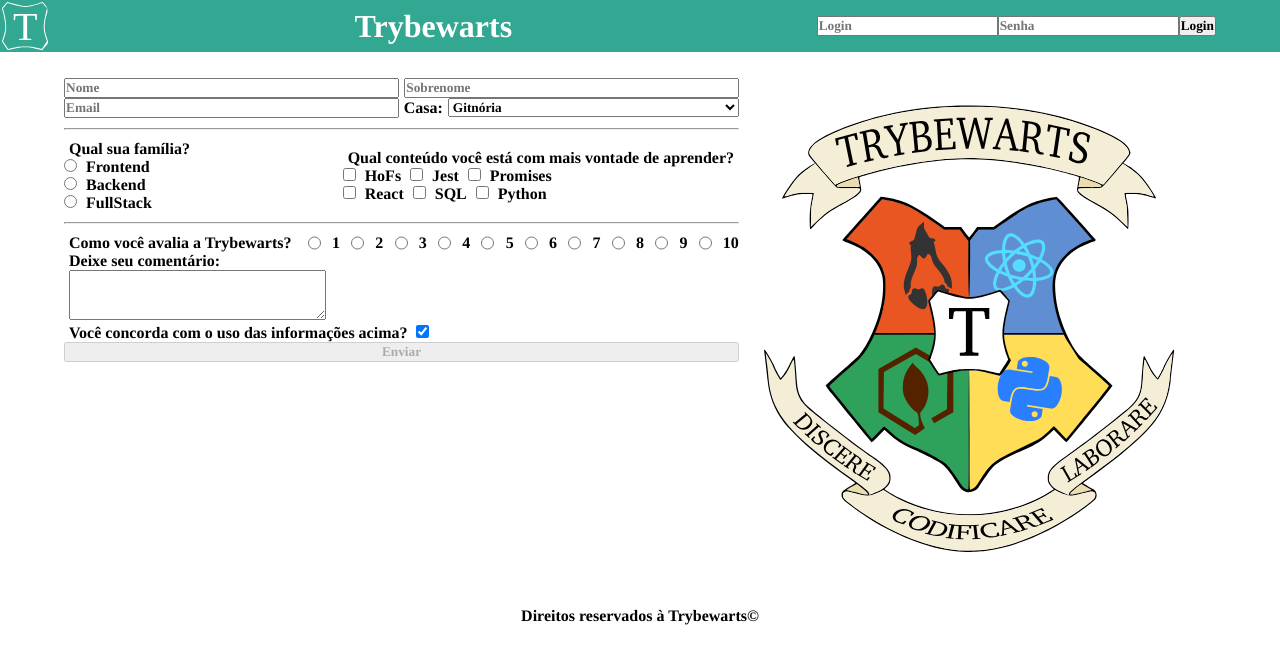
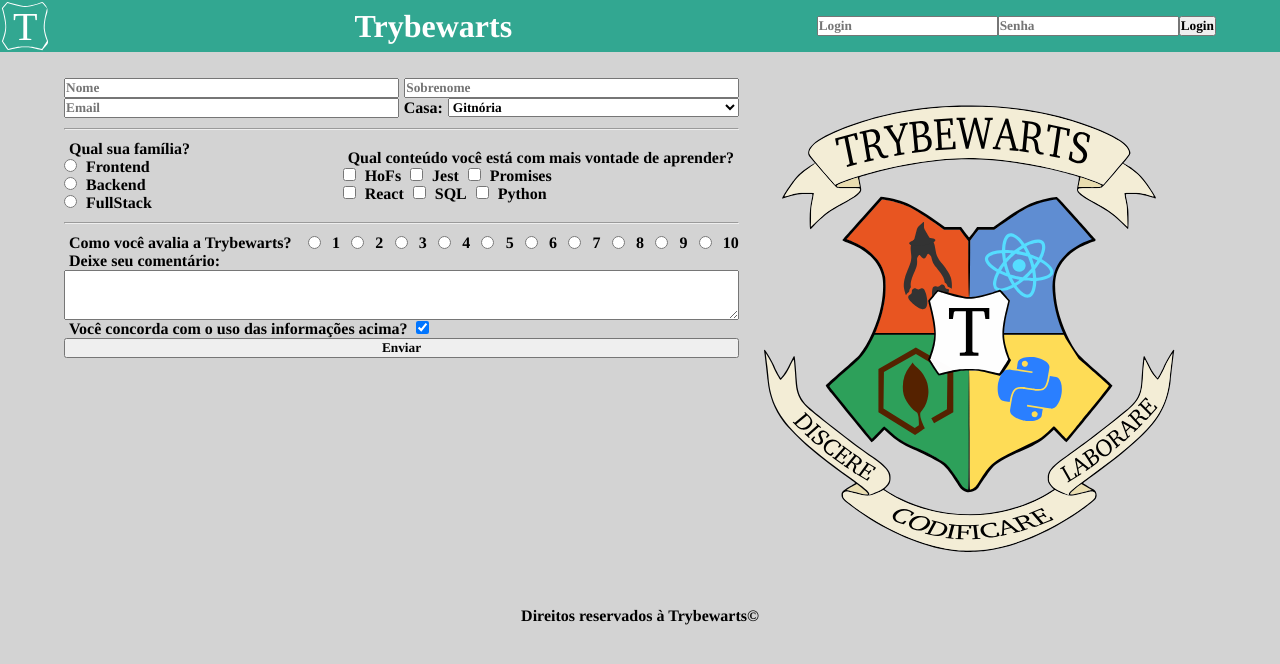
Before and after one commit to Atharr/mytrybewarts, a website: page index.html in a window 1280 px wide. Both pictures are taken after a click on the checkbox "Você concorda com o uso das informações acima?". Drawn offline with Linux system fonts and the light colour scheme; a web font is replaced by a local one.

Commit message:
Consertando o requisito 18.

```diff
--- a/index.html
+++ b/index.html
@@ -75,10 +75,8 @@
         </div>
       </div>
       <hr>
-      <section id="labelRate">
-        <label for="" id="label-rate">
-          <p>Como você avalia a Trybewarts?</p>
-        </label>
+      <div class="row">
+        <label for="" id="label-rate">Como você avalia a Trybewarts?</label>
         <input type="radio" name="rate" value="1">1
         <input type="radio" name="rate" value="2">2
         <input type="radio" name="rate" value="3">3
@@ -89,13 +87,11 @@
         <input type="radio" name="rate" value="8">8
         <input type="radio" name="rate" value="9">9
         <input type="radio" name="rate" value="10">10
-      </section>
-      <label for="textarea" class="textarea">
-        <p>Deixe seu comentário:</p>
-        <textarea name="textarea" id="textarea" cols="30" rows="3" maxlength="500"></textarea>
-      </label>
+      </div>
+      <label for="textarea" class="textarea">Deixe seu comentário:</label>
+      <textarea name="textarea" id="textarea" cols="30" rows="3" maxlength="500"></textarea>
       <div>
-        <label for="agreement" id="label-infos"> Você concorda com o uso das informações acima? </label>
+        <label for="agreement" id="label-infos">Você concorda com o uso das informações acima?</label>
         <input type="checkbox" id="agreement">
       </div>
       <button type="submit" id="submit-btn" disabled>Enviar</button>
--- a/script.js
+++ b/script.js
@@ -1,6 +1,3 @@
-const checkBox = document.getElementById('agreement');
-const buttonEnviar = document.getElementById('submit-btn');
-
 // setButtonLoginSubmit(): configura o botão do form de login
 function setButtonLoginSubmit() {
   // obtém o seletor do botão e acrescenta o event listener
@@ -15,18 +12,18 @@ function setButtonLoginSubmit() {
   });
 }
 
-// Marcello, dá uma olhada aqui, não sei o que estou errando. Valeu!
-// function agreementCheck() {
-//   if (checkBox.checked) {
-//     buttonEnviar.disabled = false;
-//   } else {
-//     buttonEnviar.disabled = true;
-//   }
-// }
-// checkBox.addEventListener('click', agreementCheck);
+// setCheckAgreement(): configura o checkbox #agreement para habilitar o botão de submit
+function setCheckAgreement() {
+  // obtém o seletor do checkbox #agreement e acrescenta o event listener
+  document.getElementById('agreement').addEventListener('click', (event) => {
+    // obtém o seletor do botão #submit-btn e habilita-o caso o checkbox esteja selecionado
+    document.getElementById('submit-btn').disabled = !event.target.checked;
+  });
+}
 
 // executa as funções ao carregar a página
 window.onload = () => {
   // configura os event listeners
   setButtonLoginSubmit();
+  setCheckAgreement();
 };
--- a/style.css
+++ b/style.css
@@ -3,6 +3,10 @@
   font-weight: 900;
   padding: 0;
   margin: 0;
+}
+
+body {
+  background-color: lightgray;
 }
 
 main {
@@ -69,11 +73,6 @@ hr {
   height: 500px;
 }
 
-#labelRate {
-  display: flex;
-  justify-content: space-between;
-}
-
 footer {
   height: 30px;
   text-align: center;
```
